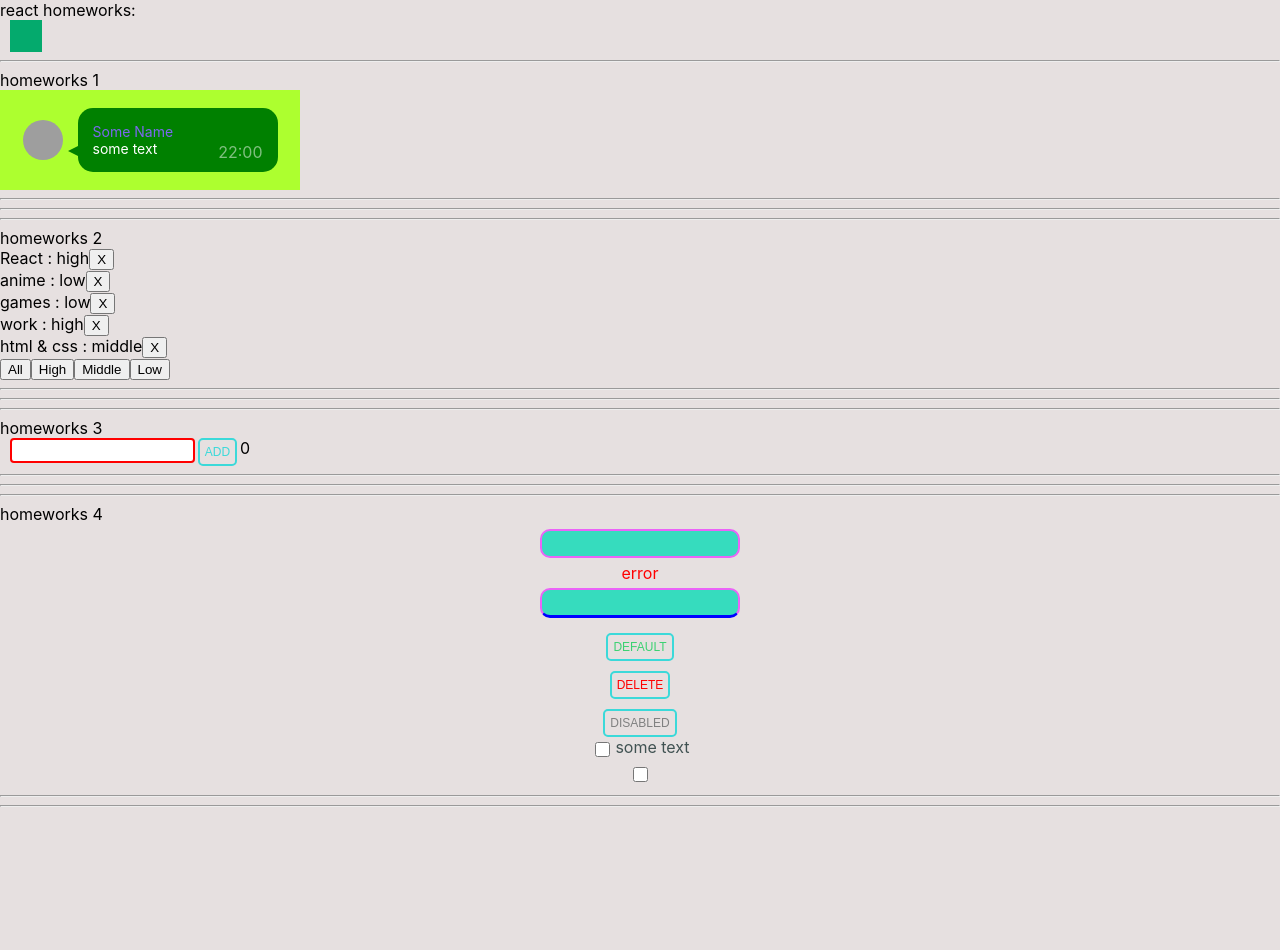
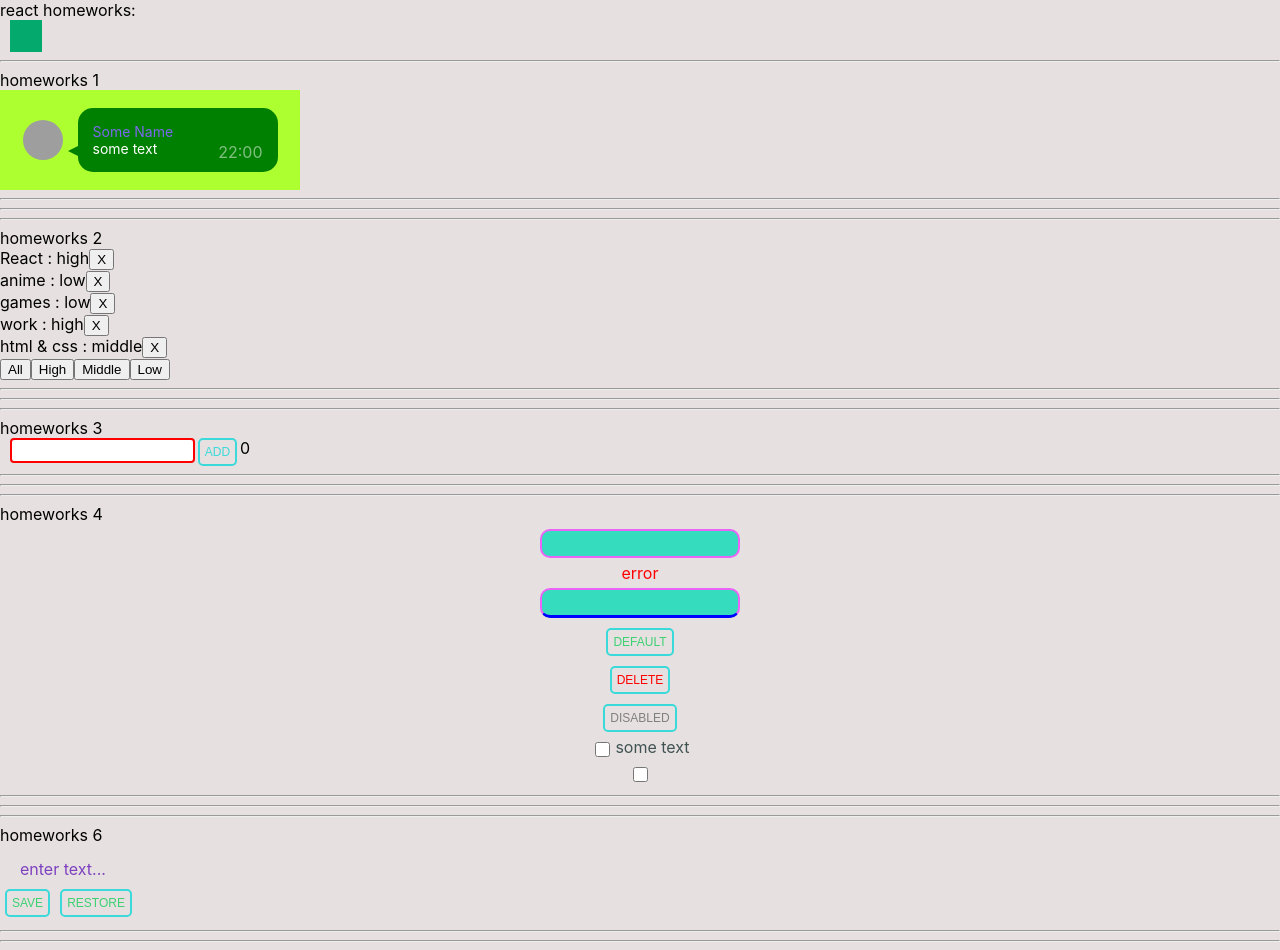
Before and after one commit to Srh-Yakovenko-ua/homework, a React (Create React App) app: page /#/pre-junior in a window 1280 px wide. Before the commit the page ends 815 px from the top, so only its background shows below. Built offline with nearby package versions, Linux system fonts and the light colour scheme; grey boxes are pictures that could not be loaded.

Commit message:
fix style and rendering

```diff
--- a/src/p2-homeworks/h4/common/c2-SuperButton/SuperButton.module.css
+++ b/src/p2-homeworks/h4/common/c2-SuperButton/SuperButton.module.css
@@ -3,7 +3,7 @@
     color: #3cd172;
     font-size: 12px;
     text-transform: uppercase;
-    margin-top: 10px;
+    margin: 5px 5px;
     padding: 5px;
     border: 2px solid #3bd9d9;
     border-radius: 5px;
@@ -39,7 +39,7 @@
     color: red;
     font-size: 12px;
     text-transform: uppercase;
-    margin-top: 10px;
+    margin: 5px 5px;
     padding: 5px;
     border: 2px solid #3bd9d9;
     border-radius: 5px;
--- a/src/p2-homeworks/h5-rrd-v6/pages/PreJunior.tsx
+++ b/src/p2-homeworks/h5-rrd-v6/pages/PreJunior.tsx
@@ -3,6 +3,7 @@ import HW1 from '../../h1/HW1'
 import HW2 from '../../h2/HW2'
 import HW3 from '../../h3/HW3'
 import HW4 from '../../h4/HW4'
+import HW6 from '../../h6/HW6';
 
 function PreJunior() {
     return (
@@ -11,7 +12,7 @@ function PreJunior() {
             <HW2/>
             <HW3/>
             <HW4/>
-            {/*<HW6/>*/}
+            <HW6/>
 
         </div>
     )
--- a/src/p2-homeworks/h5/pages/PreJunior.tsx
+++ b/src/p2-homeworks/h5/pages/PreJunior.tsx
@@ -3,6 +3,7 @@ import HW1 from '../../h1/HW1'
 import HW2 from '../../h2/HW2'
 import HW3 from '../../h3/HW3'
 import HW4 from '../../h4/HW4'
+import HW6 from '../../h6/HW6';
 
 function PreJunior() {
     return (
@@ -11,7 +12,7 @@ function PreJunior() {
             <HW2/>
             <HW3/>
             <HW4/>
-            {/*<HW6/>*/}
+            <HW6/>
 
         </div>
     )
```
